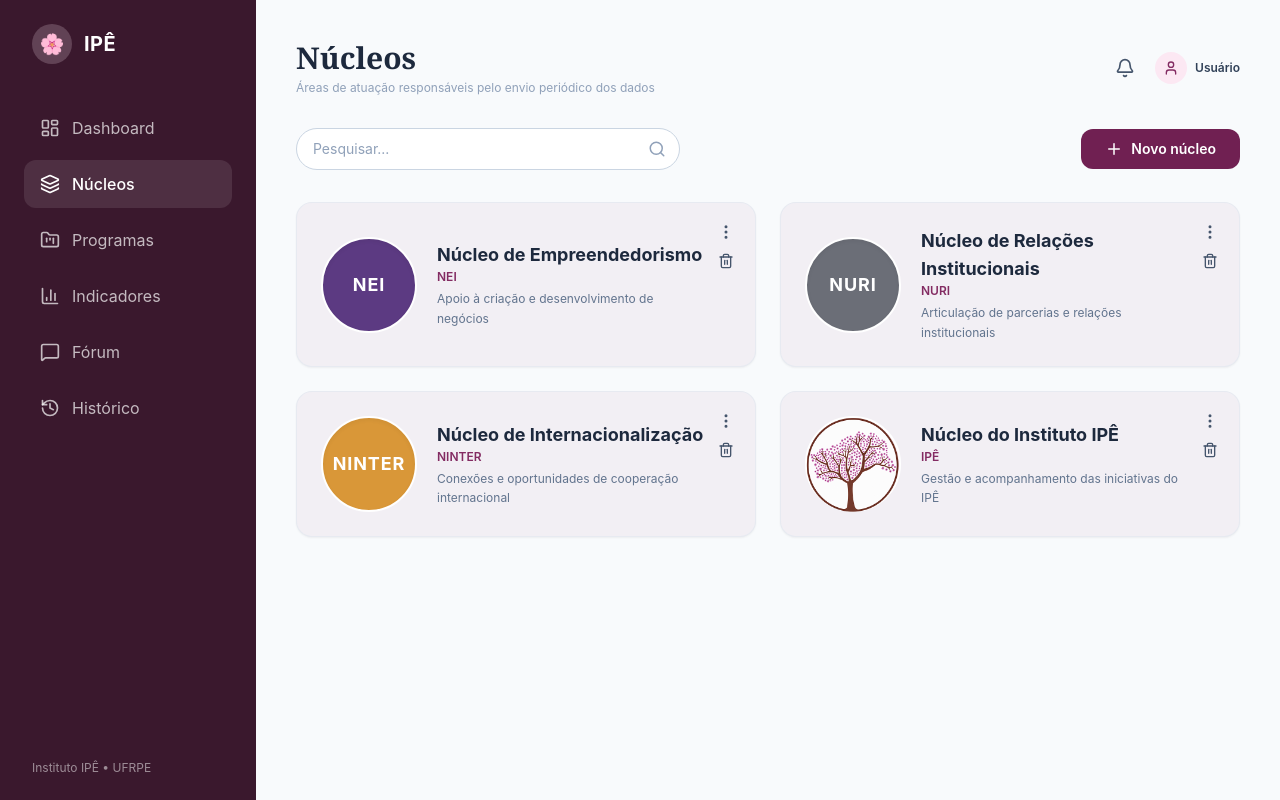
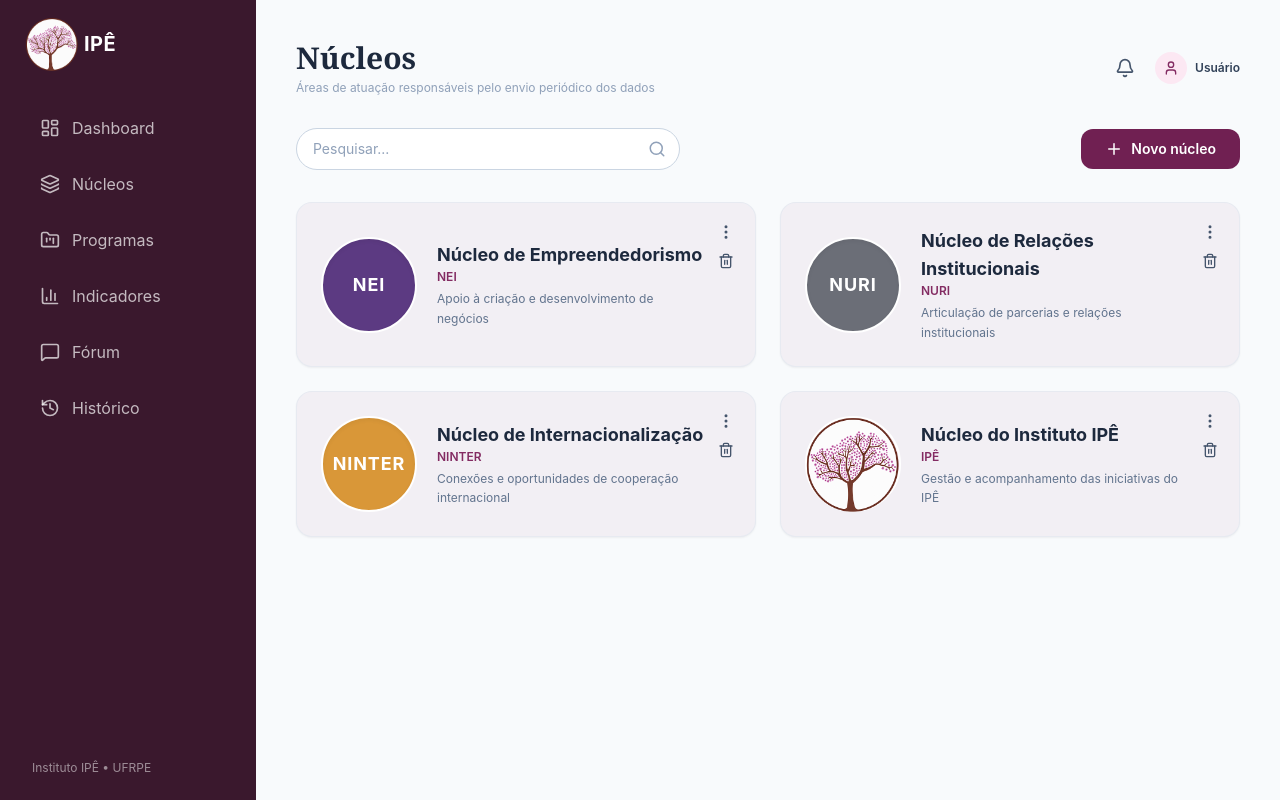
Before and after one commit to lauralxra/Projeto_Ip-, a React (Vite) app in the folder frontend/ipe-frontend/: page /nucleos in a window 1280 px wide. Built offline with nearby package versions, Linux system fonts and the light colour scheme.

Commit message:
Barra de navegação global

```diff
--- a/frontend/ipe-frontend/src/Dashboard.tsx
+++ b/frontend/ipe-frontend/src/Dashboard.tsx
@@ -27,7 +27,7 @@ import {
   Legend
 } from 'recharts';
 
-import {Imagens} from './config/assets';
+import { NavBar } from './NavBar';
 
 // Dados MOCK para os gráficos
 const dadosEvolucao = [
@@ -58,50 +58,7 @@ export default function Dashboard() {
     <div className="flex min-h-screen bg-[#f8fafc]">
 
       {/* Sidebar Lateral */}
-      <aside className="w-64 bg-[#3a182d] text-white flex flex-col justify-between p-6 hidden md:flex shrink-0">
-        <div>
-          {/* Logo IPÊ */}
-          <div className="flex items-center gap-3 mb-10 px-2">
-            <div className="w-10 h-10 rounded-full bg-[#fce8f3]/20 flex items-center justify-center text-xl">
-              <img alt="" className="relative h-[135.8%] left-0 max-w-none top-[-0.07%] w-[135.8%]" src={Imagens.LogoIPE}/>
-            </div>
-            <span className="font-bold text-xl tracking-wide">IPÊ</span>
-          </div>
-
-          {/* Menu de Navegação */}
-          <nav className="space-y-2">
-            <Link to="/dashboard" className="flex items-center gap-3 px-4 py-3 rounded-xl bg-white/10 text-white font-medium transition-colors">
-              <LayoutDashboard size={20} />
-              <span>Dashboard</span>
-            </Link>
-            <Link to="/nucleos" className="flex items-center gap-3 px-4 py-3 rounded-xl text-white/70 hover:bg-white/5 hover:text-white transition-colors">
-              <Layers size={20} />
-              <span>Núcleos</span>
-            </Link>
-            <a href="#programas" className="flex items-center gap-3 px-4 py-3 rounded-xl text-white/70 hover:bg-white/5 hover:text-white transition-colors">
-              <FolderKanban size={20} />
-              <span>Programas</span>
-            </a>
-            <a href="#indicadores" className="flex items-center gap-3 px-4 py-3 rounded-xl text-white/70 hover:bg-white/5 hover:text-white transition-colors">
-              <BarChart3 size={20} />
-              <span>Indicadores</span>
-            </a>
-            <a href="#forum" className="flex items-center gap-3 px-4 py-3 rounded-xl text-white/70 hover:bg-white/5 hover:text-white transition-colors">
-              <MessageSquare size={20} />
-              <span>Fórum</span>
-            </a>
-            <a href="#historico" className="flex items-center gap-3 px-4 py-3 rounded-xl text-white/70 hover:bg-white/5 hover:text-white transition-colors">
-              <History size={20} />
-              <span>Histórico</span>
-            </a>
-          </nav>
-        </div>
-
-        {/* Rodapé da Sidebar */}
-        <div className="text-xs text-white/50 px-2">
-          Instituto IPÊ • UFRPE
-        </div>
-      </aside>
+      <NavBar></NavBar>
 
       {/* Conteúdo Principal */}
       <main className="flex-1 p-6 md:p-10 overflow-y-auto">
--- /dev/null
+++ b/frontend/ipe-frontend/src/NavBar.tsx
@@ -0,0 +1,59 @@
+import { Link } from 'react-router-dom';
+import {Imagens} from './config/assets';
+import {
+  LayoutDashboard,
+  Layers,
+  FolderKanban,
+  BarChart3,
+  MessageSquare,
+  History
+} from 'lucide-react';
+
+export function NavBar() {
+    return(
+        <aside className="w-64 bg-[#3a182d] text-white flex flex-col justify-between p-6 hidden md:flex shrink-0">
+            <div>
+                {/* Logo IPÊ */}
+                <div className="flex items-center gap-3 mb-10 px-2">
+                <div className="w-10 h-10 rounded-full bg-[#fce8f3]/20 flex items-center justify-center text-xl">
+                    <img alt="" className="relative h-[135.8%] left-0 max-w-none top-[-0.07%] w-[135.8%]" src={Imagens.LogoIPE}/>
+                </div>
+                <span className="font-bold text-xl tracking-wide">IPÊ</span>
+                </div>
+
+                {/* Menu de Navegação */}
+                <nav className="space-y-2">
+                <Link to="/dashboard" className="flex items-center gap-3 px-4 py-3 rounded-xl text-white/70 hover:bg-white/5 hover:text-white transition-colors">
+                    <LayoutDashboard size={20} />
+                    <span>Dashboard</span>
+                </Link>
+                <Link to="/nucleos" className="flex items-center gap-3 px-4 py-3 rounded-xl text-white/70 hover:bg-white/5 hover:text-white transition-colors">
+                    <Layers size={20} />
+                    <span>Núcleos</span>
+                </Link>
+                <a href="#programas" className="flex items-center gap-3 px-4 py-3 rounded-xl text-white/70 hover:bg-white/5 hover:text-white transition-colors">
+                    <FolderKanban size={20} />
+                    <span>Programas</span>
+                </a>
+                <a href="#indicadores" className="flex items-center gap-3 px-4 py-3 rounded-xl text-white/70 hover:bg-white/5 hover:text-white transition-colors">
+                    <BarChart3 size={20} />
+                    <span>Indicadores</span>
+                </a>
+                <a href="#forum" className="flex items-center gap-3 px-4 py-3 rounded-xl text-white/70 hover:bg-white/5 hover:text-white transition-colors">
+                    <MessageSquare size={20} />
+                    <span>Fórum</span>
+                </a>
+                <a href="#historico" className="flex items-center gap-3 px-4 py-3 rounded-xl text-white/70 hover:bg-white/5 hover:text-white transition-colors">
+                    <History size={20} />
+                    <span>Histórico</span>
+                </a>
+                </nav>
+            </div>
+
+            {/* Rodapé da Sidebar */}
+            <div className="text-xs text-white/50 px-2">
+                Instituto IPÊ • UFRPE
+            </div>
+        </aside>
+    )
+}
--- a/frontend/ipe-frontend/src/Nucleos.tsx
+++ b/frontend/ipe-frontend/src/Nucleos.tsx
@@ -66,6 +66,8 @@ const dadosIniciais: Nucleo[] = [
     icone: Imagens.LogoIPE
   }
 ];
+
+import { NavBar } from './NavBar';
 
 export default function Nucleos() {
   const [nucleos, setNucleos] = useState<Nucleo[]>(dadosIniciais);
@@ -148,47 +150,7 @@ export default function Nucleos() {
     <div className="flex min-h-screen bg-[#f8fafc]">
 
       {/* Sidebar */}
-      <aside className="w-64 bg-[#3a182d] text-white flex flex-col justify-between p-6 hidden md:flex">
-        <div>
-          <div className="flex items-center gap-3 mb-10 px-2">
-            <div className="w-10 h-10 rounded-full bg-[#fce8f3]/20 flex items-center justify-center text-xl">
-              🌸
-            </div>
-            <span className="font-bold text-xl tracking-wide">IPÊ</span>
-          </div>
-
-          <nav className="space-y-2">
-            <Link to="/dashboard" className="flex items-center gap-3 px-4 py-3 rounded-xl text-white/70 hover:bg-white/5 hover:text-white transition-colors">
-              <LayoutDashboard size={20} />
-              <span>Dashboard</span>
-            </Link>
-            <Link to="/nucleos" className="flex items-center gap-3 px-4 py-3 rounded-xl bg-white/10 text-white font-medium transition-colors">
-              <Layers size={20} />
-              <span>Núcleos</span>
-            </Link>
-            <a href="#programas" className="flex items-center gap-3 px-4 py-3 rounded-xl text-white/70 hover:bg-white/5 hover:text-white transition-colors">
-              <FolderKanban size={20} />
-              <span>Programas</span>
-            </a>
-            <a href="#indicadores" className="flex items-center gap-3 px-4 py-3 rounded-xl text-white/70 hover:bg-white/5 hover:text-white transition-colors">
-              <BarChart3 size={20} />
-              <span>Indicadores</span>
-            </a>
-            <a href="#forum" className="flex items-center gap-3 px-4 py-3 rounded-xl text-white/70 hover:bg-white/5 hover:text-white transition-colors">
-              <MessageSquare size={20} />
-              <span>Fórum</span>
-            </a>
-            <a href="#historico" className="flex items-center gap-3 px-4 py-3 rounded-xl text-white/70 hover:bg-white/5 hover:text-white transition-colors">
-              <History size={20} />
-              <span>Histórico</span>
-            </a>
-          </nav>
-        </div>
-
-        <div className="text-xs text-white/50 px-2">
-          Instituto IPÊ • UFRPE
-        </div>
-      </aside>
+      <NavBar></NavBar>
 
       {/* Conteúdo Principal */}
       <main className="flex-1 p-6 md:p-10 overflow-y-auto">
```
